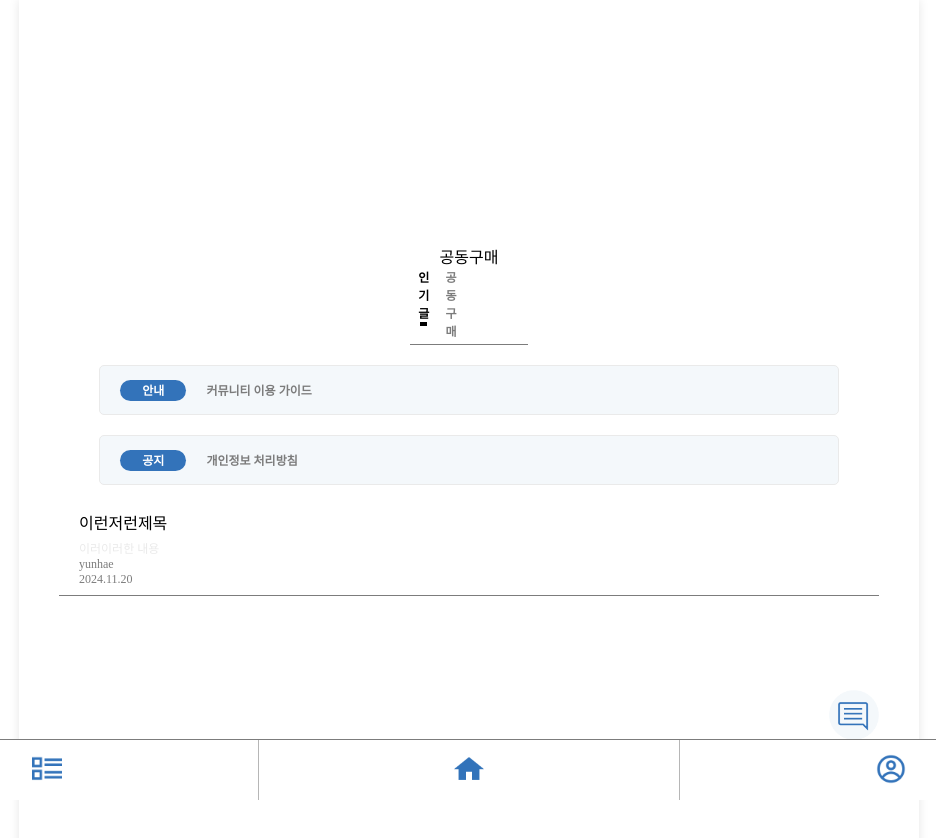
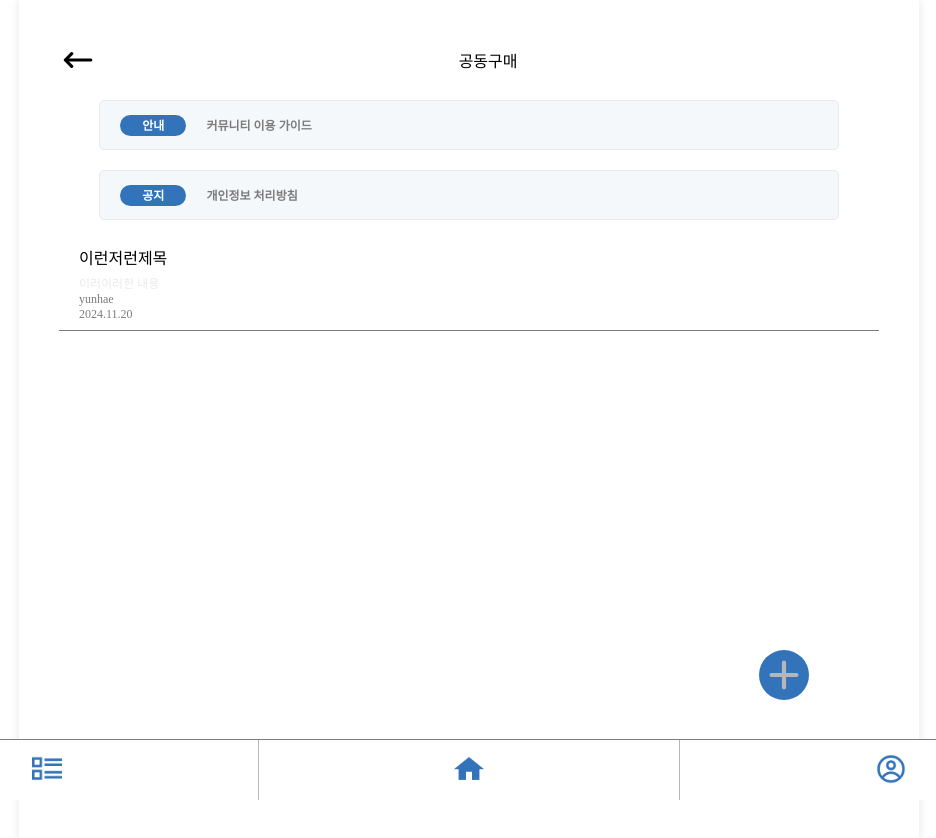
Before and after one commit to 2024GanzithonPYTHON/12_GANZI_Frontend, a React (Create React App) app: page /purchase in a window 1280 px wide. Shown: the top 838 px of the page, without its empty margins (171-1107 px from the left). Built offline with nearby package versions, Linux system fonts and the light colour scheme.

Commit message:
feat : 공동구매 게시판, 인기 게시글 게시판 뒤로가기 아이콘 추가

```diff
--- a/src/pages/HotPost.jsx
+++ b/src/pages/HotPost.jsx
@@ -1,18 +1,33 @@
 import React from 'react'
 import { PageContainer } from '../components/ScreenSizing';
+import {BackIcon} from '../assets/icons/icons'
 import styled from 'styled-components';
 import Alarm from '../components/Alarm';
 import Post from '../components/Post';
 import Footer from '../components/Footer';
 import WriteImg from '../assets/WriteImg.png';
 import { Header } from '../components/Header';
+import { makeCenterColumn } from '../styles/mixins';
 
-const WriteIcon = styled.img`
+const CommunityName = styled.div`
+  width: 100%;
+  height: auto;
+  font-size: 16px;
+  display: flex;
+  align-items: center;
+  justify-content: center;
+`
+
+const WriteIcon = styled.div`
+  ${makeCenterColumn}
+  position: fixed; /* 화면에 고정 */
+  border-radius: 50%;
+  background-color: ${({ theme }) => theme.colors.mainColor};
   width: 50px;
-  position: absolute;
-  bottom: 80px;
-  right: 20px;
+  height: 50px;
   cursor: pointer;
+  bottom: 100px; /* 화면 아래에서의 거리 */
+  right: 300px; /* 화면 오른쪽에서의 거리 */
 
   @media (max-width: 430px) {
   width: 40px;
@@ -25,7 +40,9 @@ function HotPost() {
     <>
     <PageContainer>
     <Header fontWeight="bold">
-      인기글 게시판
+        <BackIcon/>
+        <CommunityName>인기글 게시판</CommunityName>
+
       </Header>
         <Alarm type='안내' title='커뮤니티 이용 가이드'/>
         <Alarm type='공지' title='개인정보 처리방침'/>
--- a/src/pages/Purchase.jsx
+++ b/src/pages/Purchase.jsx
@@ -1,11 +1,12 @@
 import React from 'react'
 import styled from 'styled-components'
 import { PageContainer } from '../components/ScreenSizing';
-import Tab from '../components/Tab';
+import { PlusIcon, BackIcon} from '../assets/icons/icons'
 import Alarm from '../components/Alarm';
 import Post from '../components/Post';
 import Footer from '../components/Footer';
-import WriteImg from '../assets/WriteImg.png';
+import { Header } from '../components/Header'
+import { makeCenterColumn } from '../styles/mixins';
 
 const CommunityName = styled.div`
   width: 100%;
@@ -16,20 +17,16 @@ const CommunityName = styled.div`
   justify-content: center;
 `
 
-const PageWrapper = styled.div`
-  min-height: 100vh; /* 페이지가 최소 브라우저 높이만큼 차지 */
-  display: flex;
-  flex-direction: column;
-  position: relative; /* Footer의 위치 기준 */
-  padding-bottom: 60px; /* Footer 높이만큼 여백 추가 */
-`;
-
-const WriteIcon = styled.img`
+const WriteIcon = styled.div`
+  ${makeCenterColumn}
+  position: fixed; /* 화면에 고정 */
+  border-radius: 50%;
+  background-color: ${({ theme }) => theme.colors.mainColor};
   width: 50px;
-  position: absolute;
-  bottom: 80px;
-  right: 20px;
+  height: 50px;
   cursor: pointer;
+  bottom: 100px; /* 화면 아래에서의 거리 */
+  right: 300px; /* 화면 오른쪽에서의 거리 */
 
   @media (max-width: 430px) {
   width: 40px;
@@ -39,17 +36,21 @@ const WriteIcon = styled.img`
 `
 function Purchase() {
   return (
-    <PageWrapper>
+    <>
         <PageContainer>
+          <Header>
+            <BackIcon/>
             <CommunityName>공동구매</CommunityName>
-            <Tab />
+          </Header>
             <Alarm type='안내' title='커뮤니티 이용 가이드'/>
             <Alarm type='공지' title='개인정보 처리방침'/>
             <Post title='이런저런제목' content='이러이러한 내용' nickname='yunhae' time='2024.11.20'/>
-            <WriteIcon src={WriteImg} alt="WriteImg"></WriteIcon>
+            <WriteIcon>
+              <PlusIcon/>
+            </WriteIcon>
         </PageContainer>
         <Footer></Footer>
-    </PageWrapper>
+    </>
   )
 }
 
```
